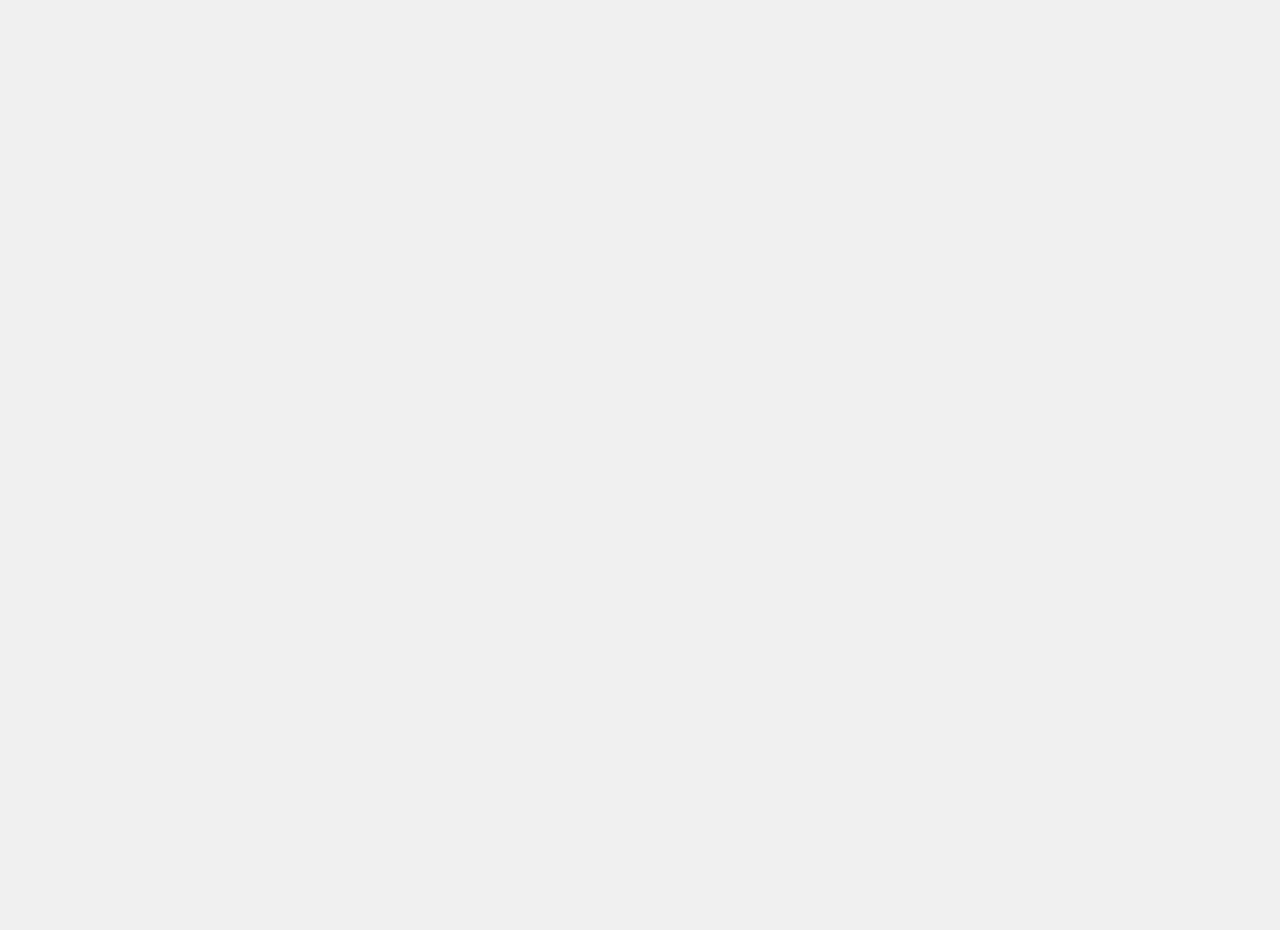
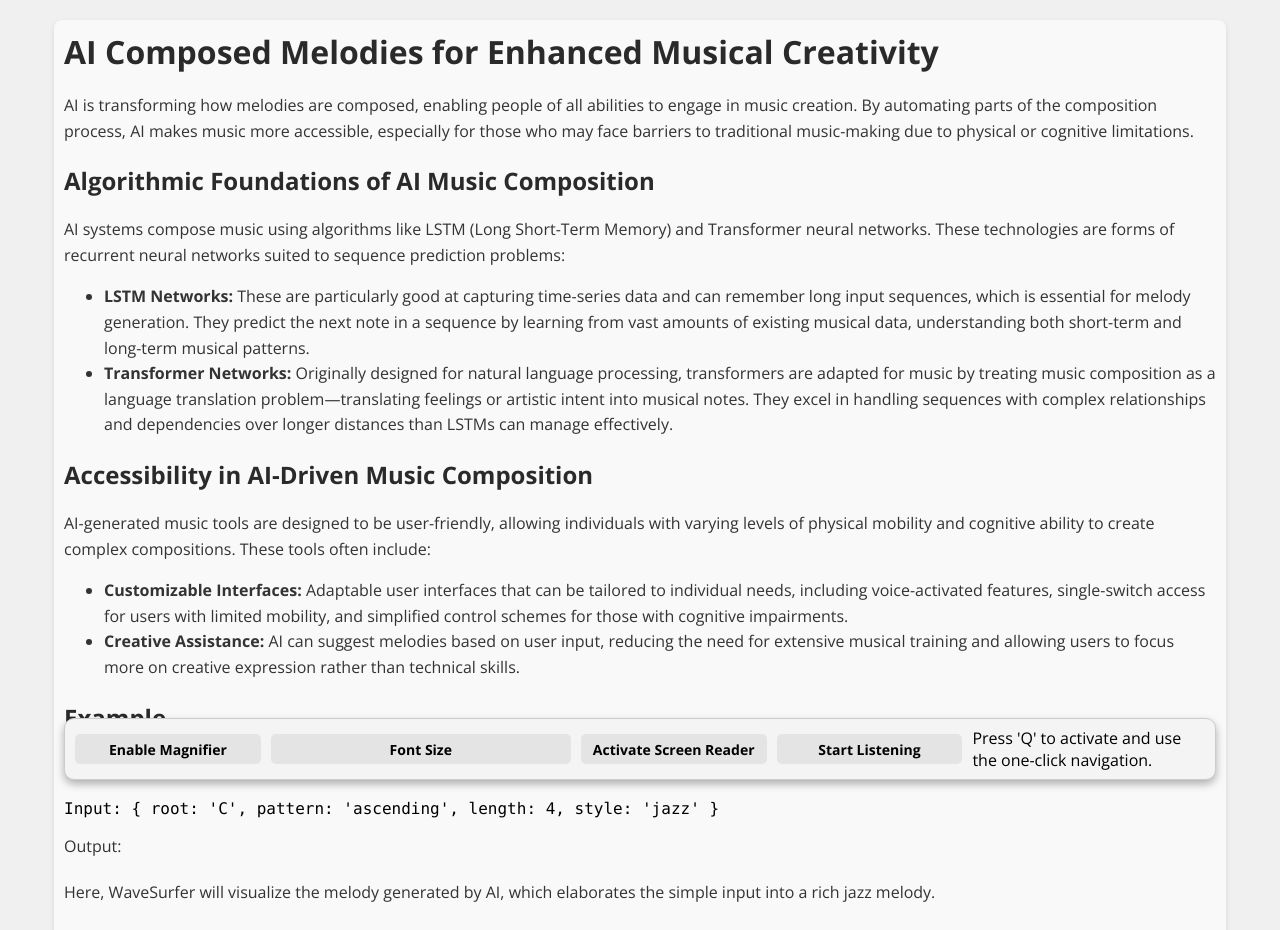
Before and after one commit to chaseyano/ai-music-access, a React (Create React App) app: page /ai-composed-melodies in a window 1280 px wide. Before the commit this address had no page. Shown: the top 930 px of the page. Before the commit the page ends 800 px from the top, so only its background shows below. Built offline with nearby package versions, Linux system fonts and the light colour scheme.

Commit message:
melodies

```diff
--- /dev/null
+++ b/src/AiComposedMelodies.js
@@ -0,0 +1,56 @@
+import React, { useEffect } from 'react';
+import './lessons.css';
+import AccessibilityToolbar from './AccessibilityToolbar';
+
+function AiComposedMelodies() {
+    useEffect(() => {
+        // Add the 'body-lesson' class to body on mount
+        document.body.classList.add('body-lesson');
+
+        // Clean up by removing the class on unmount
+        return () => {
+          document.body.classList.remove('body-lesson');
+        };
+    }, []);
+
+    return (
+        <>
+            <div className="lesson-container">
+                <h1>AI Composed Melodies for Enhanced Musical Creativity</h1>
+                <p>AI is transforming how melodies are composed, enabling people of all abilities to engage in music creation. By automating parts of the composition process, AI makes music more accessible, especially for those who may face barriers to traditional music-making due to physical or cognitive limitations.</p>
+
+                <h2>Algorithmic Foundations of AI Music Composition</h2>
+                <p>AI systems compose music using algorithms like LSTM (Long Short-Term Memory) and Transformer neural networks. These technologies are forms of recurrent neural networks suited to sequence prediction problems:
+                    <ul>
+                        <li><strong>LSTM Networks:</strong> These are particularly good at capturing time-series data and can remember long input sequences, which is essential for melody generation. They predict the next note in a sequence by learning from vast amounts of existing musical data, understanding both short-term and long-term musical patterns.</li>
+                        <li><strong>Transformer Networks:</strong> Originally designed for natural language processing, transformers are adapted for music by treating music composition as a language translation problem—translating feelings or artistic intent into musical notes. They excel in handling sequences with complex relationships and dependencies over longer distances than LSTMs can manage effectively.</li>
+                    </ul>
+                </p>
+
+                <h2>Accessibility in AI-Driven Music Composition</h2>
+                <p>AI-generated music tools are designed to be user-friendly, allowing individuals with varying levels of physical mobility and cognitive ability to create complex compositions. These tools often include:
+                    <ul>
+                        <li><strong>Customizable Interfaces:</strong> Adaptable user interfaces that can be tailored to individual needs, including voice-activated features, single-switch access for users with limited mobility, and simplified control schemes for those with cognitive impairments.</li>
+                        <li><strong>Creative Assistance:</strong> AI can suggest melodies based on user input, reducing the need for extensive musical training and allowing users to focus more on creative expression rather than technical skills.</li>
+                    </ul>
+                </p>
+
+                <h2>Example</h2>
+                <p>This example demonstrates how users can input basic musical ideas, and the AI helps elaborate these into full compositions:</p>
+                <div className="code-example">
+                    <pre><code>Input: {"{ root: 'C', pattern: 'ascending', length: 4, style: 'jazz' }"}</code></pre>
+                </div>
+                <p>Output:</p>
+                <div className="output-placeholder">
+                    <p>Here, WaveSurfer will visualize the melody generated by AI, which elaborates the simple input into a rich jazz melody.</p>
+                </div>
+
+                <h2>Conclusion</h2>
+                <p>Through sophisticated algorithms, AI is democratizing music composition, enabling individuals with diverse abilities to participate in and innovate within the musical arts. This technology not only expands creative possibilities but also opens up new avenues for personal expression and enjoyment.</p>
+            </div>
+            <AccessibilityToolbar />
+        </>
+    );
+}
+
+export default AiComposedMelodies;
--- a/src/App.js
+++ b/src/App.js
@@ -3,6 +3,7 @@ import { BrowserRouter as Router, Routes, Route } from 'react-router-dom';
 import Home from './Home';
 import StemSplitter from './StemSplitter';
 import MusicVisualization from './MusicVisualization';  // Import the new component
+import AiComposedMelodies from './AiComposedMelodies';  // Import the new component
 
 function App() {
   return (
@@ -11,6 +12,8 @@ function App() {
         <Route path="/" element={<Home />} />
         <Route path="/stem-splitter" element={<StemSplitter />} />
         <Route path="/music-visualization" element={<MusicVisualization />} />
+        <Route path="/ai-composed-melodies" element={<AiComposedMelodies />} />
+
       </Routes>
     </Router>
   );
--- a/src/Home.js
+++ b/src/Home.js
@@ -12,6 +12,10 @@ function Home() {
 
   const handleMusicVisualizationClick = () => {
     navigate('/music-visualization'); // Navigates to the MusicVisualization component
+  };
+
+  const handleAiComposedMelodiesClick = () => {
+    navigate('/ai-composed-melodies'); // Navigates to the AiComposedMelodies component
   };
 
   return (
@@ -32,7 +36,7 @@ function Home() {
             <img src={'https://wzrd.ai/static/67b83272a88c1a322fe82f0887e4025e/0a45a/divine_1024x1024.jpg'} alt="Graphical representation of AI music visualization" />
             AI Music Visualization
           </button>
-          <button aria-label="Learn about AI Composed Melodies">
+          <button onClick={handleAiComposedMelodiesClick} aria-label="Learn about AI Composed Melodies">
             <img src={'https://miro.medium.com/v2/resize:fit:1200/1*62DW4EnILgAVkpw4UQwECg.png'} alt="Diagram showing the process of AI composing melodies with neural networks" />
             AI-Composed Melodies
           </button>
```
